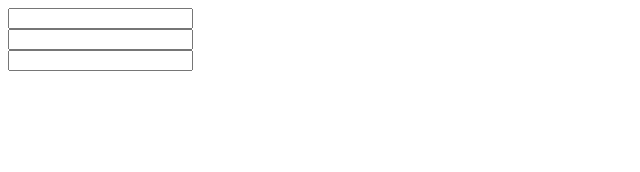
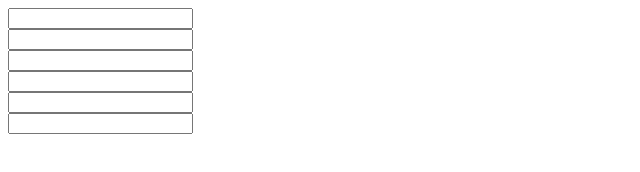
Before and after one commit to jjamtiger3/webcomponent, a website built with webpack: page index.html in a window 1280 px wide. Shown: the whole page, without its empty margins (0-640 px from the left). Built offline with nearby package versions, Linux system fonts and the light colour scheme.

Commit message:
패턴예제 추가

```diff
--- a/index.html
+++ b/index.html
@@ -13,5 +13,8 @@
     <custom-editor id="editor1" pattern="ZZZZ-****-****-ZZZZ" type="number"></custom-editor>
     <custom-editor id="editor2" pattern="Z(6)"></custom-editor>
     <custom-editor id="editor3" pattern="ZZZ-ZZ-ZZZZZ;ZZZZZZ-ZZZZZZZ" type="number"></custom-editor>
+    <custom-editor id="editor2" pattern="Z,ZZZ,ZZZ"></custom-editor>
+    <custom-editor id="editor2" pattern="ZZ,ZZZ,ZZZ"></custom-editor>
+    <custom-editor id="editor2" pattern="ZZZ,ZZZ,ZZZ"></custom-editor>
   </body>
 </html>
--- a/src/components/cedit.js
+++ b/src/components/cedit.js
@@ -22,7 +22,9 @@ class CEdit extends HTMLElement {
     const elem = util._parseHTML(html);
     this.shadowRoot.appendChild(elem);
     this.__input = this.shadowRoot.querySelector('input');
+
     _setCSSStyle(this);
+
     autorun(() => {
       if (this._value.value) {
         const newValue = this._value.value;
```
